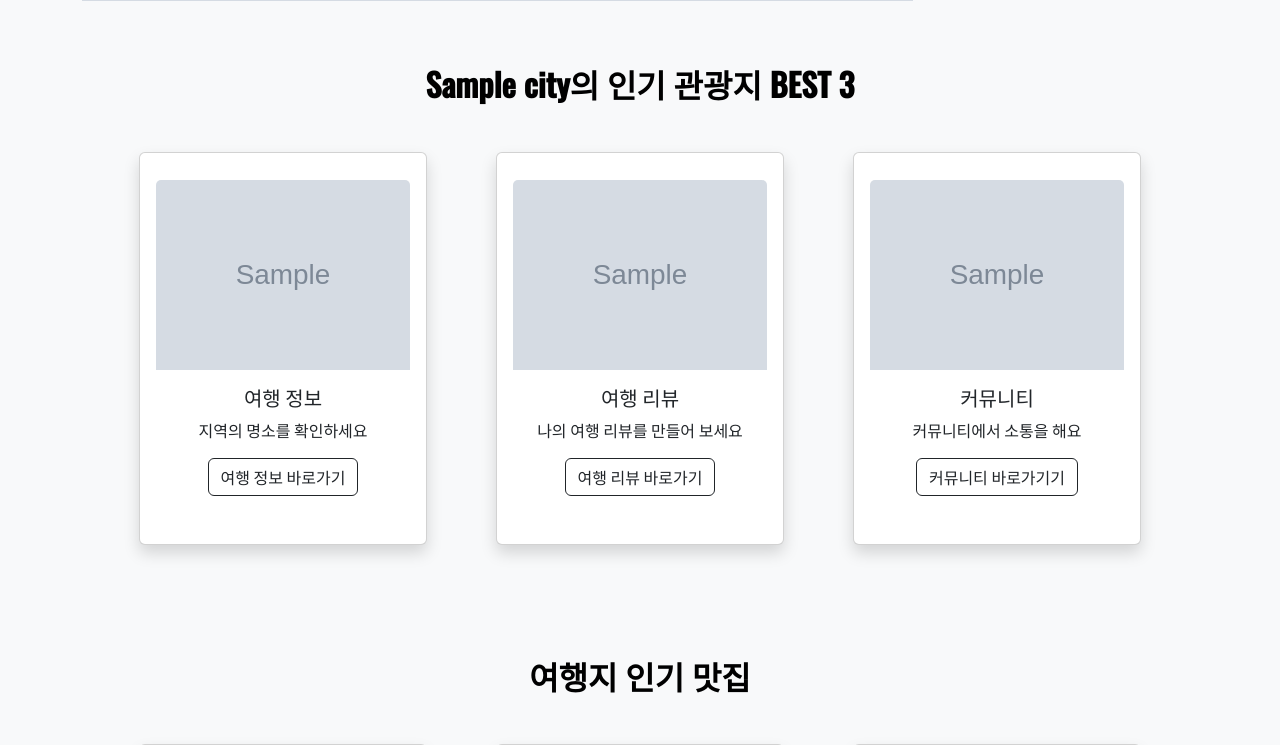
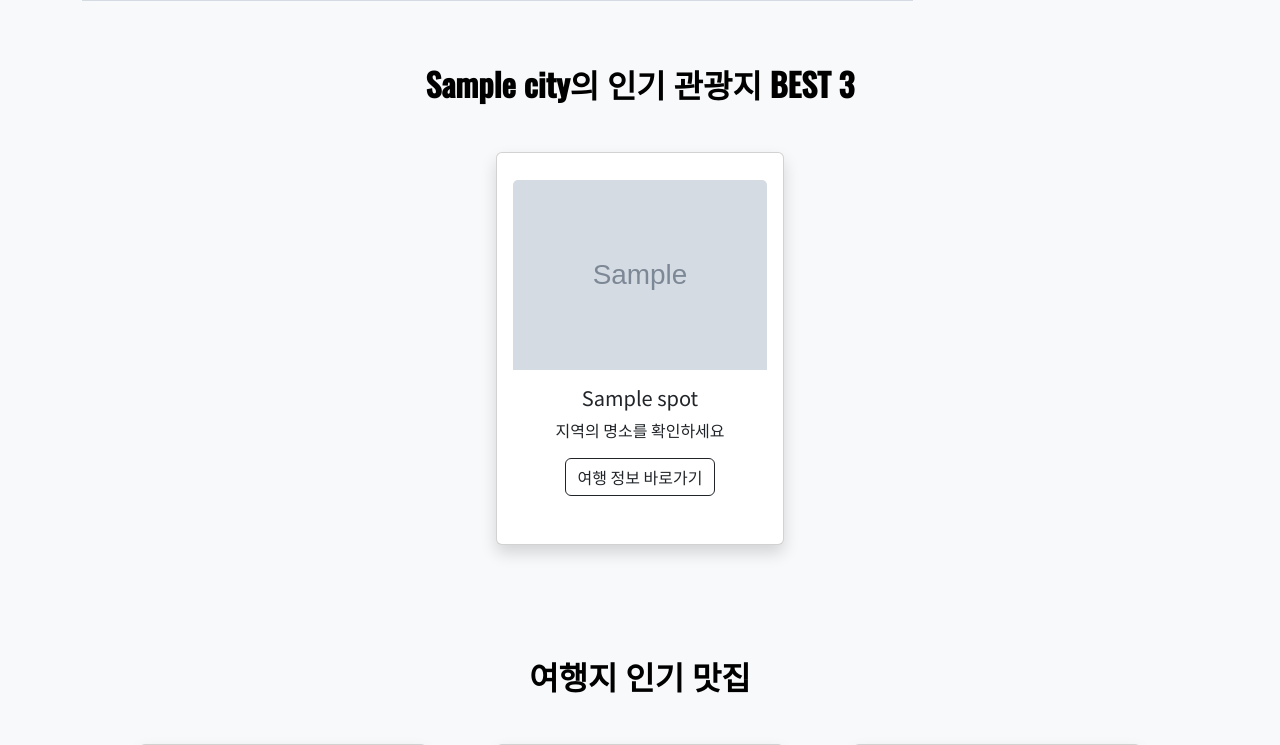
Before and after one commit to kinzinzz/Trip-Story, a Django app: template PJT/places/templates/places/city.html in a window 1280 px wide. Shown: the part 752-1497 px from the top of the page. Run offline with Django 3.2, Linux system fonts and the light colour scheme; the template is opened without the code that fills it: most values are stand-ins (such as "Sample title", 1, 10 or a date in 2020); grey boxes marked "Sample" are stand-in pictures; some libraries are stand-ins or nearby versions.

```diff
--- a/PJT/places/templates/places/city.html
+++ b/PJT/places/templates/places/city.html
@@ -65,30 +65,16 @@
 <div class="container">
     <h2 class="content-title text-center fw-bold"> {{city.name}}의 인기 관광지 BEST 3 </h2>
     <div class='d-flex justify-content-evenly row'>
+        {% for spot in spots %}
         <div class="card col-4 shadow p-3 mb-5 bg-body rounded" style="width: 18rem;">
-            <img src="{{ city.thumbnail.url }}" class="card-img-top index-card" alt="...">
+            <img src="{{ spot.thumbnail.url }}" class="card-img-top index-card" alt="...">
             <div class="card-body d-flex flex-column align-items-center mb-3">
-                <h5 class="card-title">여행 정보</h5>
+                <h5 class="card-title">{{ spot.title }}</h5>
                 <p class="card-text">지역의 명소를 확인하세요</p>
                 <a href="{% url 'places:inform' %}" class="btn btn-outline-dark">여행 정보 바로가기</a>
             </div>
         </div>
-        <div class="card col-4 shadow p-3 mb-5 bg-body rounded" style="width: 18rem;">
-            <img src="{{ city.thumbnail.url }}" class="card-img-top index-card" alt="...">
-            <div class="card-body d-flex flex-column align-items-center mb-3">
-                <h5 class="card-title">여행 리뷰</h5>
-                <p class="card-text">나의 여행 리뷰를 만들어 보세요</p>
-                <a href="{% url 'reviews:index' %}" class="btn btn-outline-dark">여행 리뷰 바로가기</a>
-            </div>
-        </div>
-        <div class="card col-4 shadow p-3 mb-5 bg-body rounded" style="width: 18rem;">
-            <img src="{{ city.thumbnail.url }}" class="card-img-top index-card" alt="...">
-            <div class="card-body d-flex flex-column align-items-center mb-3">
-                <h5 class="card-title">커뮤니티</h5>
-                <p class="card-text">커뮤니티에서 소통을 해요</p>
-                <a href="#" class="btn btn-outline-dark">커뮤니티 바로가기기</a>
-            </div>
-        </div>
+        {% endfor %}
     </div>
     <h2 class="content-title text-center"> 여행지 인기 맛집 </h2>
 
```
Also changed, not shown: PJT/accounts/migrations/0001_initial.py (added), PJT/places/migrations/0001_initial.py (added), PJT/reviews/migrations/0001_initial.py (added), 1 other file.
